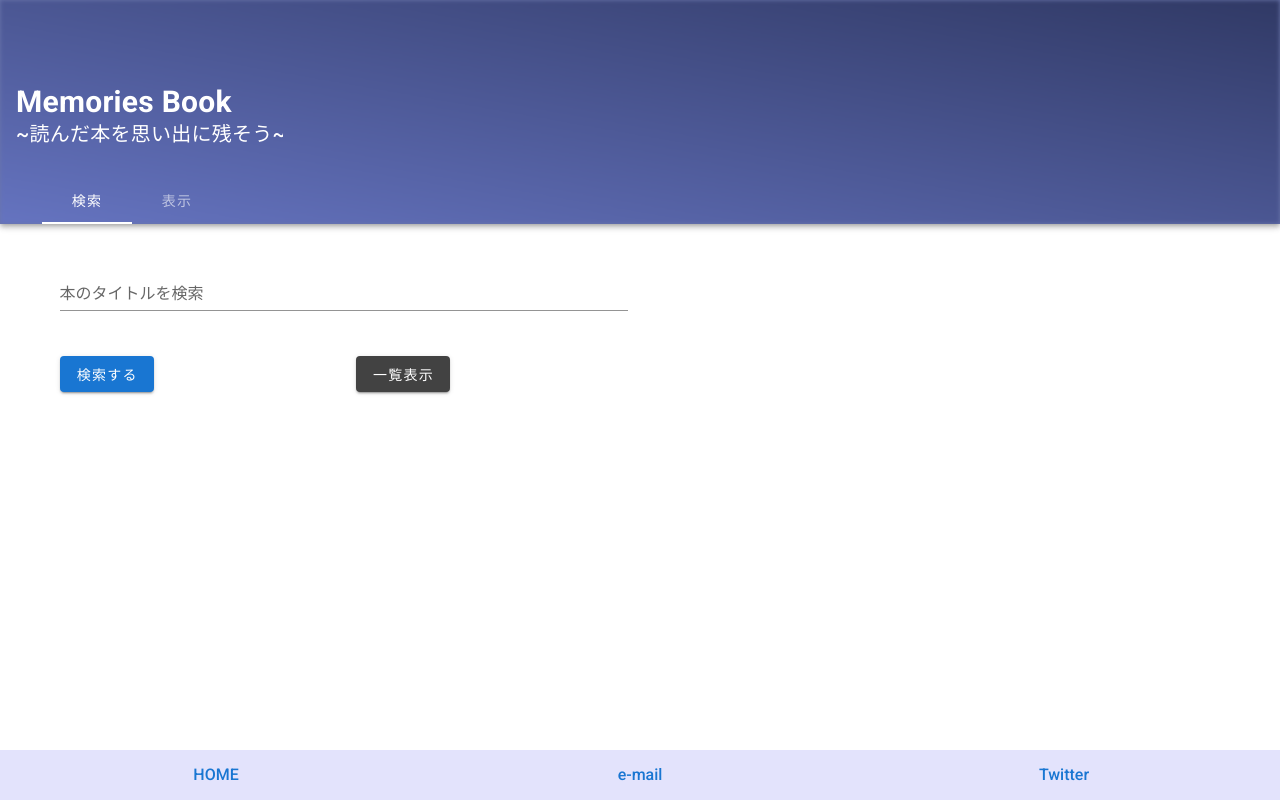
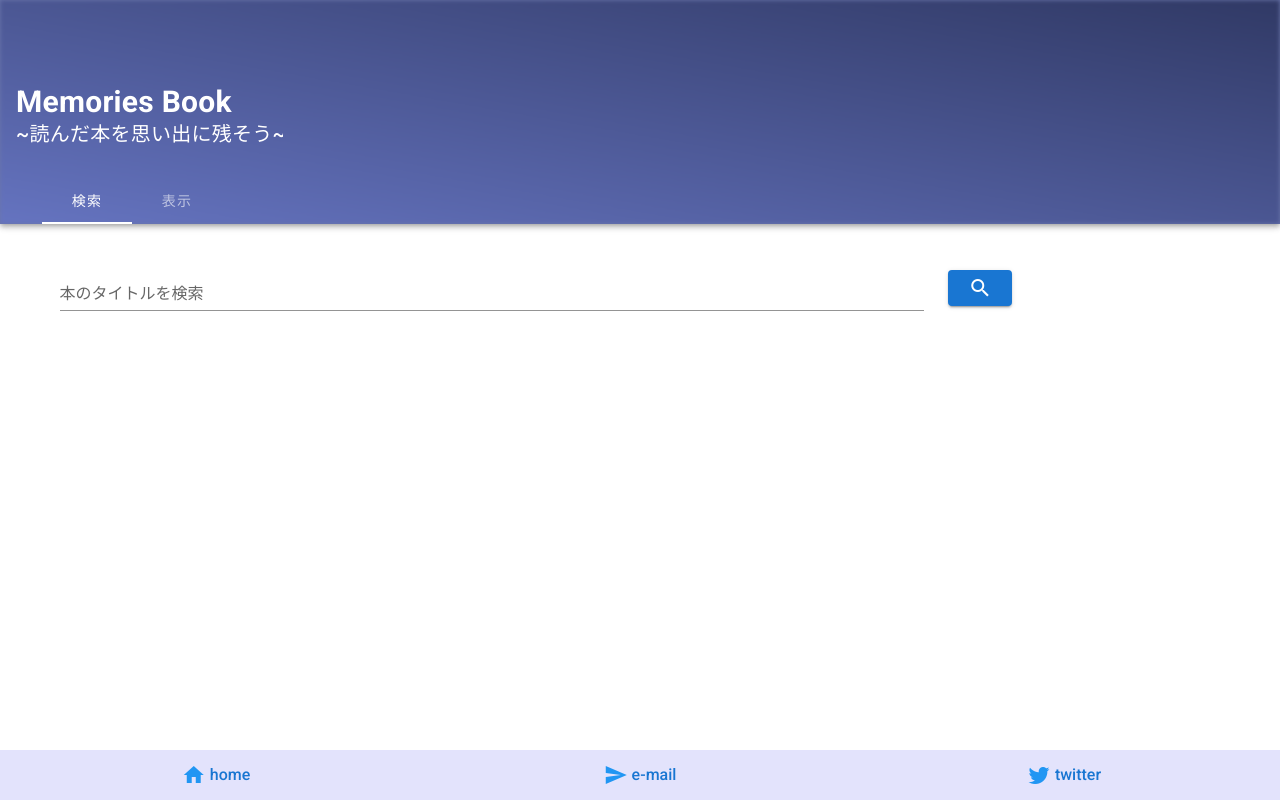
Before and after one commit to y-ooshima/booksapi_app, a Vue app: page / in a window 1280 px wide. Built offline with nearby package versions, Linux system fonts and the light colour scheme.

Commit message:
アイコンの追加

```diff
--- a/src/global/Footer.vue
+++ b/src/global/Footer.vue
@@ -5,13 +5,13 @@
     dark>
     <v-row class="font-weight-medium text-center">
       <v-col cols="4">
-        <a style="color: info; text-decoration: none;" href="https://y-ooshima.github.io/profile/">HOME</a>
+        <a style="text-decoration: none;" href="https://y-ooshima.github.io/profile/"><v-icon color= info>mdi-home</v-icon> home</a>
       </v-col>
       <v-col cols="4">
-        <a style="color: info; text-decoration: none;" href="mailto:gozira.1kawa@gmail.com">e-mail</a>
+        <a style="text-decoration: none;" href="mailto:gozira.1kawa@gmail.com"><v-icon color= info>mdi-send</v-icon> e-mail</a>
       </v-col>
       <v-col cols="4">
-        <a style="color: info; text-decoration: none;" href="https://twitter.com/WUsoh78YP4jevf1">Twitter</a>
+        <a style="text-decoration: none;" href="https://twitter.com/WUsoh78YP4jevf1"><v-icon color= info>mdi-twitter</v-icon> twitter</a>
       </v-col>
     </v-row>
     </v-footer>
--- a/src/pages/BookIndex.vue
+++ b/src/pages/BookIndex.vue
@@ -1,24 +1,16 @@
 <template>
 <div>
     <v-row>
-        <v-col cols=6>
+        <v-col cols=9>
             <v-text-field label="本のタイトルを検索" v-model="keyword">
             </v-text-field>
         </v-col>
-    </v-row>
-    <v-row>
-        <v-col cols=3>
+
+        <v-col style="padding-top:20px" cols=3>
             <v-btn
                 color="primary"
                 @click="search(keyword)">
-                検索する
-            </v-btn>
-        </v-col>
-        <v-col cols=3>
-            <v-btn
-                color="secondary"
-                to="/view">
-                一覧表示
+                <v-icon>mdi-magnify</v-icon>
             </v-btn>
         </v-col>
     </v-row>
--- a/src/pages/BookView.vue
+++ b/src/pages/BookView.vue
@@ -1,13 +1,5 @@
 <template>
     <div>
-        <v-row>
-            <v-col cols="3">
-                <v-btn coler="primary" to="/">検索画面へ</v-btn>
-            </v-col>
-            <v-col cols="3">
-                <v-btn color="error" @click="deleteLocalStorage">一括削除</v-btn>
-            </v-col>
-        </v-row>
         <v-row>
             <v-col cols="12" sm="6" v-for="book in books" :key="book.id">
                 <v-card>
@@ -32,6 +24,12 @@
                 </v-card>
             </v-col>
         </v-row>
+
+        <v-row>
+            <v-col cols="3">
+                <v-btn color="error" @click="deleteLocalStorage">一括削除</v-btn>
+            </v-col>
+        </v-row>
     </div>
 </template>
 
```
